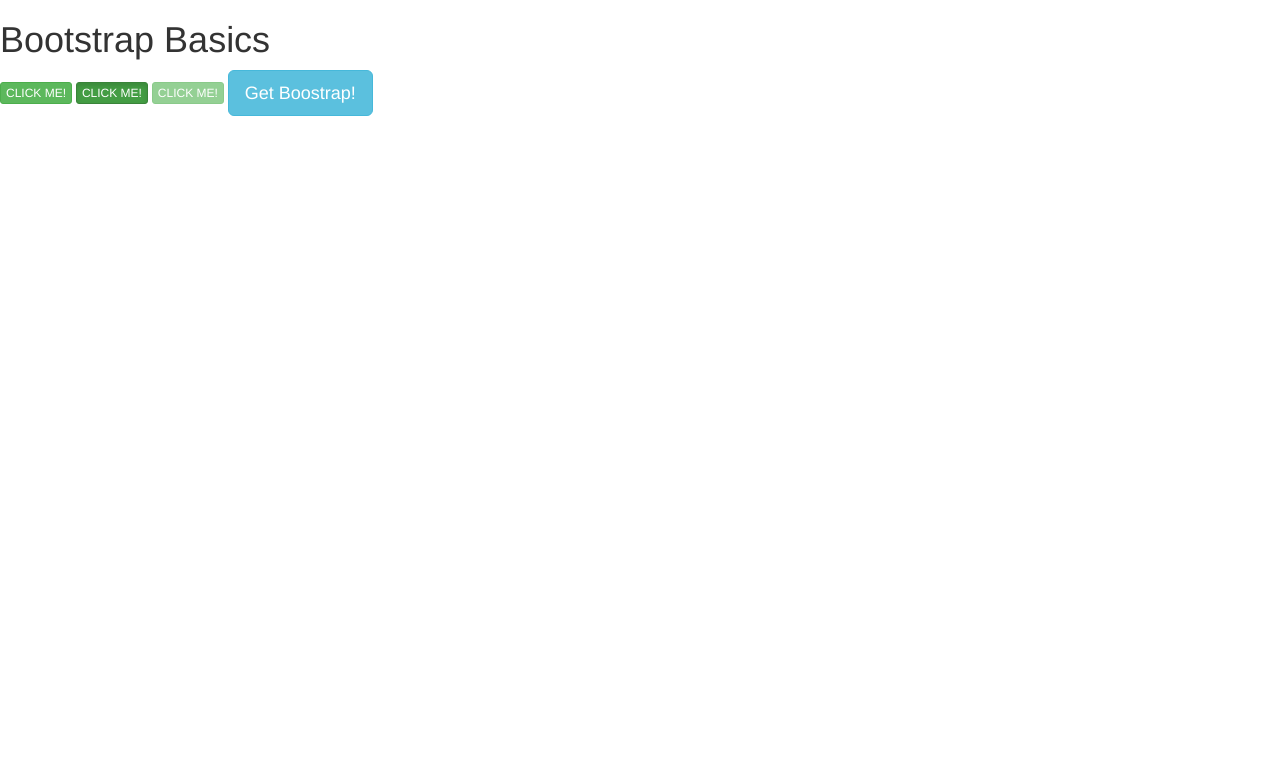
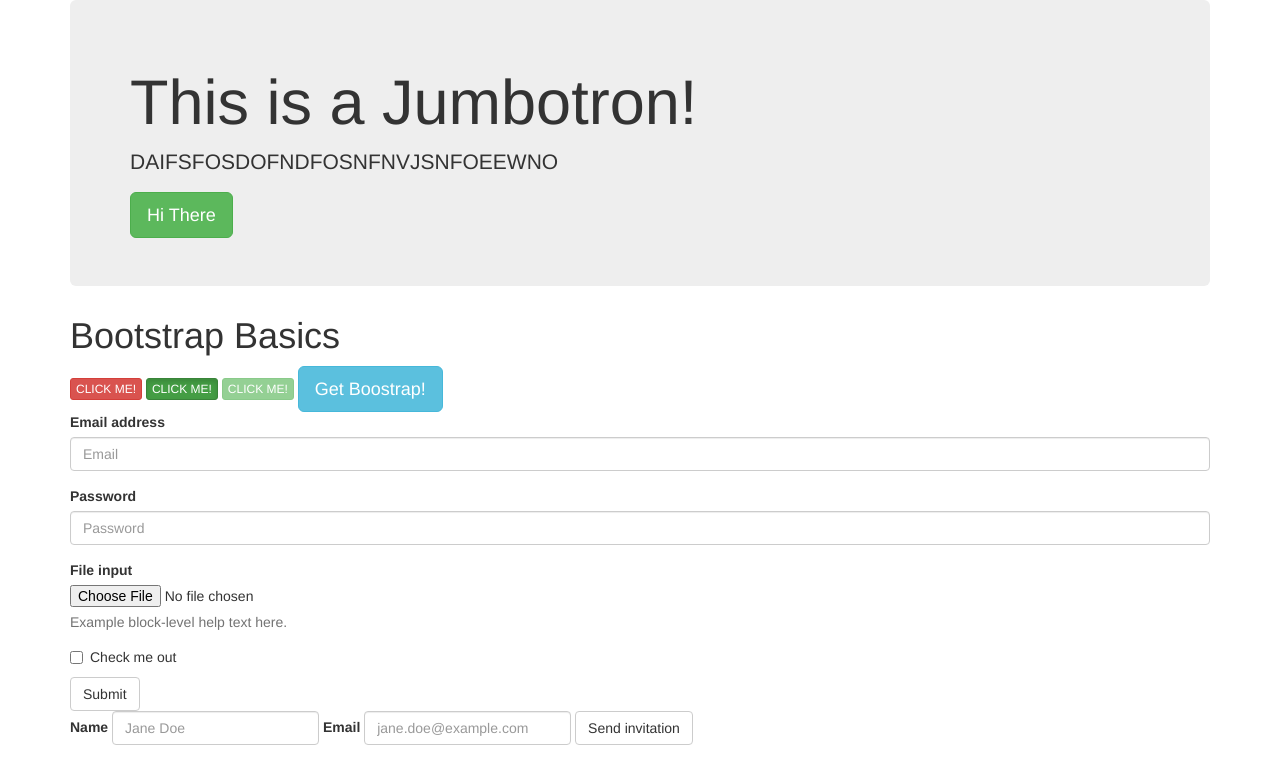
Before and after one commit to josiahholmes/webdev, a plain HTML site: page bootstrap-basics/index.html in a window 1280 px wide. Drawn offline with nearby package versions, Linux system fonts and the light colour scheme.

Commit message:
Worked on Bootstrap forms basics

```diff
--- a/bootstrap-basics/index.html
+++ b/bootstrap-basics/index.html
@@ -1,18 +1,63 @@
 <!DOCTYPE html>
 <html lang="en">
+
 <head>
     <meta charset="UTF-8">
     <meta name="viewport" content="width=device-width, initial-scale=1.0">
     <meta http-equiv="X-UA-Compatible" content="ie=edge">
     <title>Bootstrap Basics</title>
-    <link rel="stylesheet" href="https://maxcdn.bootstrapcdn.com/bootstrap/3.3.7/css/bootstrap.min.css"
-    integrity="sha384-BVYiiSIFeK1dGmJRAkycuHAHRg32OmUcww7on3RYdg4Va+PmSTsz/K68vbdEjh4u" crossorigin="anonymous">
+    <link rel="stylesheet" href="https://maxcdn.bootstrapcdn.com/bootstrap/3.3.7/css/bootstrap.min.css" integrity="sha384-BVYiiSIFeK1dGmJRAkycuHAHRg32OmUcww7on3RYdg4Va+PmSTsz/K68vbdEjh4u"
+        crossorigin="anonymous">
 </head>
+
 <body>
-    <h1>Bootstrap Basics</h1>
-    <button class="btn btn-success btn-xs">CLICK ME!</button>
-    <button class="btn btn-success btn-xs active">CLICK ME!</button>
-    <button class="btn btn-success btn-xs" disabled="disabled">CLICK ME!</button>
-    <a href="https://www.getbootstrap.com/" class="btn btn-info btn-lg">Get Boostrap!</a>
+    <div class="container">
+        <div class="jumbotron">
+            <h1>This is a Jumbotron!</h1>
+            <p>DAIFSFOSDOFNDFOSNFNVJSNFOEEWNO</p>
+            <button class="btn btn-success btn-lg">Hi There</button>
+        </div>
+
+        <h1>Bootstrap Basics</h1>
+        <button class="btn btn-danger btn-xs">CLICK ME!</button>
+        <button class="btn btn-success btn-xs active">CLICK ME!</button>
+        <button class="btn btn-success btn-xs" disabled="disabled">CLICK ME!</button>
+        <a href="https://www.getbootstrap.com/" class="btn btn-info btn-lg">Get Boostrap!</a>
+
+        <form>
+            <div class="form-group">
+                <label for="exampleInputEmail1">Email address</label>
+                <input type="email" class="form-control" id="exampleInputEmail1" placeholder="Email">
+            </div>
+            <div class="form-group">
+                <label for="exampleInputPassword1">Password</label>
+                <input type="password" class="form-control" id="exampleInputPassword1" placeholder="Password">
+            </div>
+            <div class="form-group">
+                <label for="exampleInputFile">File input</label>
+                <input type="file" id="exampleInputFile">
+                <p class="help-block">Example block-level help text here.</p>
+            </div>
+            <div class="checkbox">
+                <label>
+                    <input type="checkbox"> Check me out
+                </label>
+            </div>
+            <button type="submit" class="btn btn-default">Submit</button>
+        </form>
+
+        <form class="form-inline">
+            <div class="form-group">
+                <label for="exampleInputName2">Name</label>
+                <input type="text" class="form-control" id="exampleInputName2" placeholder="Jane Doe">
+            </div>
+            <div class="form-group">
+                <label for="exampleInputEmail2">Email</label>
+                <input type="email" class="form-control" id="exampleInputEmail2" placeholder="jane.doe@example.com">
+            </div>
+            <button type="submit" class="btn btn-default">Send invitation</button>
+        </form>
+    </div>
 </body>
+
 </html>
```
